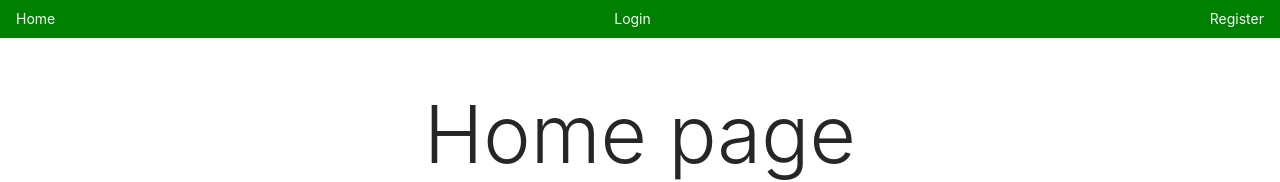
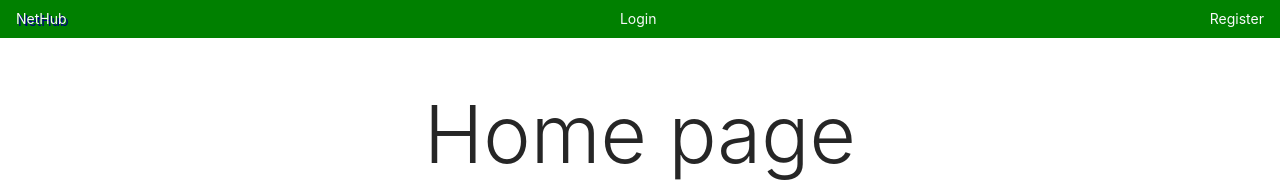
Before and after one commit to XoDeR/NetHub, a Next.js app in the folder client/: page / in a window 1280 px wide. Shown: the top 182 px of the page. Built offline with nearby package versions, Linux system fonts and the light colour scheme.

Commit message:
Renamed home link and added some css style to it

```diff
--- a/client/components/Nav.js
+++ b/client/components/Nav.js
@@ -7,7 +7,7 @@ const Nav = () => {
       style={{ backgroundColor: "green" }}
     >
       <Link href="/">
-        <a className="nav-link text-light">Home</a>
+        <a className="nav-link text-light logo">NetHub</a>
       </Link>
       <Link href="/login">
         <a className="nav-link text-light">Login</a>
--- a/client/public/css/styles.css
+++ b/client/public/css/styles.css
@@ -4,3 +4,7 @@
   height: 150px;
   text-shadow: 2px 2px 8px #000;
 }
+
+.logo {
+  text-shadow: 2px 2px navy;
+}
```
